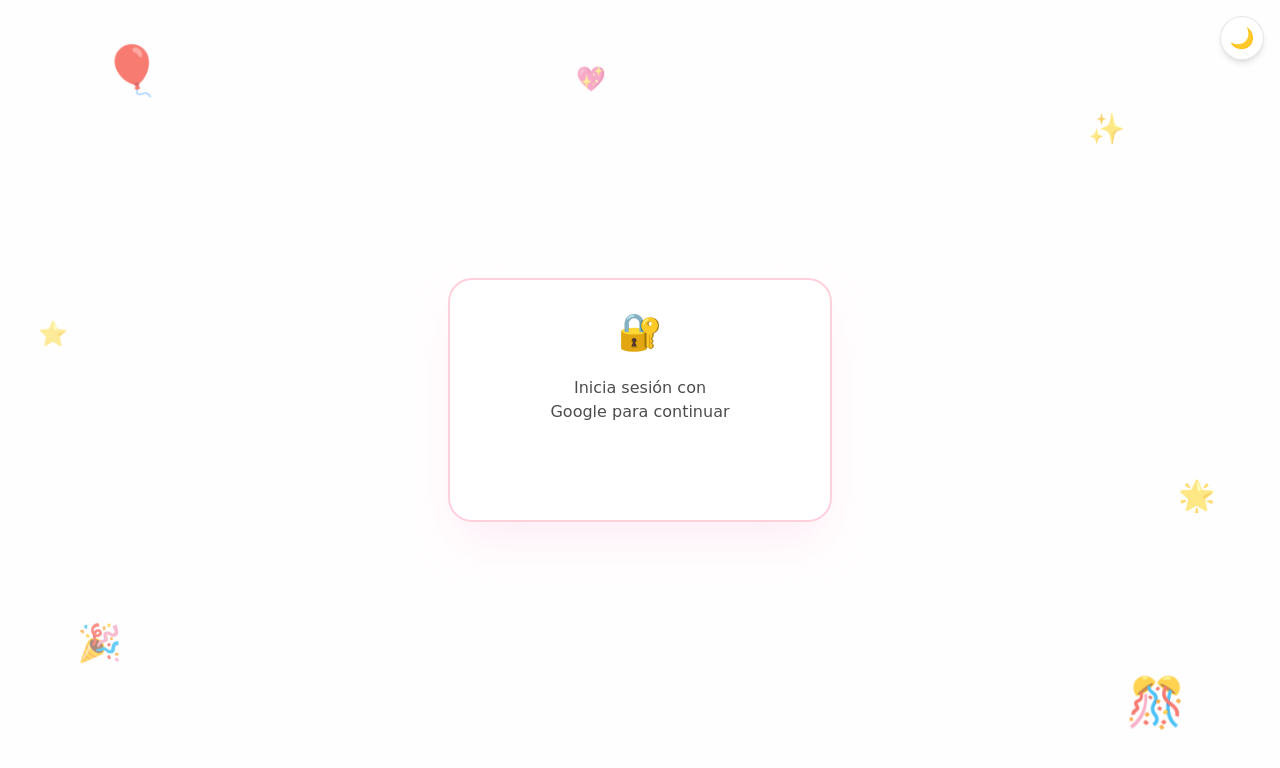
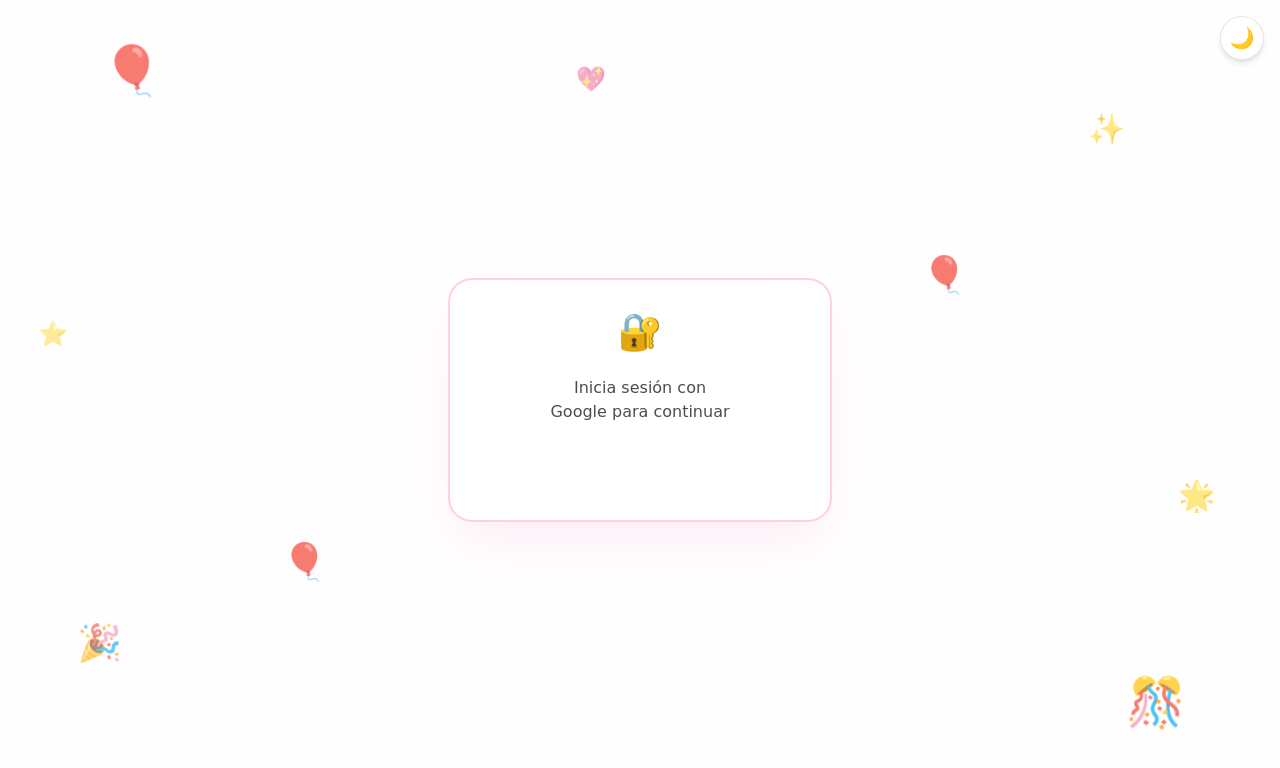
Before and after one commit to aifusp-dev/regalo-mara, a React (Vite) app in the folder frontend/: page /capsula in a window 1280 px wide. Shown: the top 768 px of the page. Built offline with nearby package versions, Linux system fonts and the light colour scheme; no server answers.

Commit message:
Globos pinchables que reaparecen en otra posicion

```diff
--- a/frontend/src/components/Decorations.tsx
+++ b/frontend/src/components/Decorations.tsx
@@ -1,25 +1,83 @@
-const items = [
-  { emoji: '🎈', top: '6%', left: '8%', size: 'text-5xl', anim: 'animate-float', opacity: 'opacity-70' },
-  { emoji: '✨', top: '14%', left: '85%', size: 'text-3xl', anim: 'animate-float-slow', opacity: 'opacity-60' },
-  { emoji: '🎉', top: '78%', left: '6%', size: 'text-4xl', anim: 'animate-float-slow', opacity: 'opacity-60' },
-  { emoji: '🎊', top: '85%', left: '88%', size: 'text-5xl', anim: 'animate-float', opacity: 'opacity-70' },
-  { emoji: '⭐', top: '40%', left: '3%', size: 'text-2xl', anim: 'animate-float', opacity: 'opacity-50' },
-  { emoji: '💖', top: '8%', left: '45%', size: 'text-2xl', anim: 'animate-float-slow', opacity: 'opacity-50' },
-  { emoji: '🌟', top: '60%', left: '92%', size: 'text-3xl', anim: 'animate-float', opacity: 'opacity-60' },
+import { useState } from 'react';
+
+type Decoration = {
+  id: number;
+  emoji: string;
+  top: string;
+  left: string;
+  size: string;
+  anim: string;
+  opacity: string;
+  poppable: boolean;
+};
+
+const initialItems: Decoration[] = [
+  { id: 1, emoji: '🎈', top: '6%', left: '8%', size: 'text-5xl', anim: 'animate-float', opacity: 'opacity-70', poppable: true },
+  { id: 2, emoji: '✨', top: '14%', left: '85%', size: 'text-3xl', anim: 'animate-float-slow', opacity: 'opacity-60', poppable: false },
+  { id: 3, emoji: '🎉', top: '78%', left: '6%', size: 'text-4xl', anim: 'animate-float-slow', opacity: 'opacity-60', poppable: false },
+  { id: 4, emoji: '🎊', top: '85%', left: '88%', size: 'text-5xl', anim: 'animate-float', opacity: 'opacity-70', poppable: false },
+  { id: 5, emoji: '⭐', top: '40%', left: '3%', size: 'text-2xl', anim: 'animate-float', opacity: 'opacity-50', poppable: false },
+  { id: 6, emoji: '💖', top: '8%', left: '45%', size: 'text-2xl', anim: 'animate-float-slow', opacity: 'opacity-50', poppable: false },
+  { id: 7, emoji: '🌟', top: '60%', left: '92%', size: 'text-3xl', anim: 'animate-float', opacity: 'opacity-60', poppable: false },
+  { id: 8, emoji: '🎈', top: '32%', left: '72%', size: 'text-4xl', anim: 'animate-float-slow', opacity: 'opacity-70', poppable: true },
+  { id: 9, emoji: '🎈', top: '68%', left: '22%', size: 'text-4xl', anim: 'animate-float', opacity: 'opacity-70', poppable: true },
 ];
 
+function randomPosition() {
+  return {
+    top: `${5 + Math.random() * 85}%`,
+    left: `${3 + Math.random() * 88}%`,
+  };
+}
+
 export function Decorations() {
+  const [items, setItems] = useState(initialItems);
+  const [popping, setPopping] = useState<Set<number>>(new Set());
+
+  function pop(id: number) {
+    if (popping.has(id)) return;
+    setPopping((prev) => new Set(prev).add(id));
+    setTimeout(() => {
+      setItems((prev) =>
+        prev.map((item) =>
+          item.id === id ? { ...item, ...randomPosition() } : item,
+        ),
+      );
+      setPopping((prev) => {
+        const next = new Set(prev);
+        next.delete(id);
+        return next;
+      });
+    }, 250);
+  }
+
   return (
     <div className="pointer-events-none fixed inset-0 z-0 overflow-hidden">
-      {items.map((item, i) => (
+      {items.map((item) =>
+        item.poppable ? (
+          <button
+            key={item.id}
+            onClick={() => pop(item.id)}
+            aria-label="Globo"
+            className={`pointer-events-auto absolute cursor-pointer select-none transition-all duration-300 ${item.size} ${
+              popping.has(item.id)
+                ? 'scale-150 opacity-0'
+                : `${item.anim} ${item.opacity} hover:scale-110`
+            }`}
+            style={{ top: item.top, left: item.left }}
+          >
+            {item.emoji}
+          </button>
+        ) : (
           <span
-          key={i}
+            key={item.id}
             className={`absolute ${item.size} ${item.anim} ${item.opacity}`}
             style={{ top: item.top, left: item.left }}
           >
             {item.emoji}
           </span>
-      ))}
+        ),
+      )}
     </div>
   );
 }
```
Lines whose indentation alone changed are shown as unchanged.
